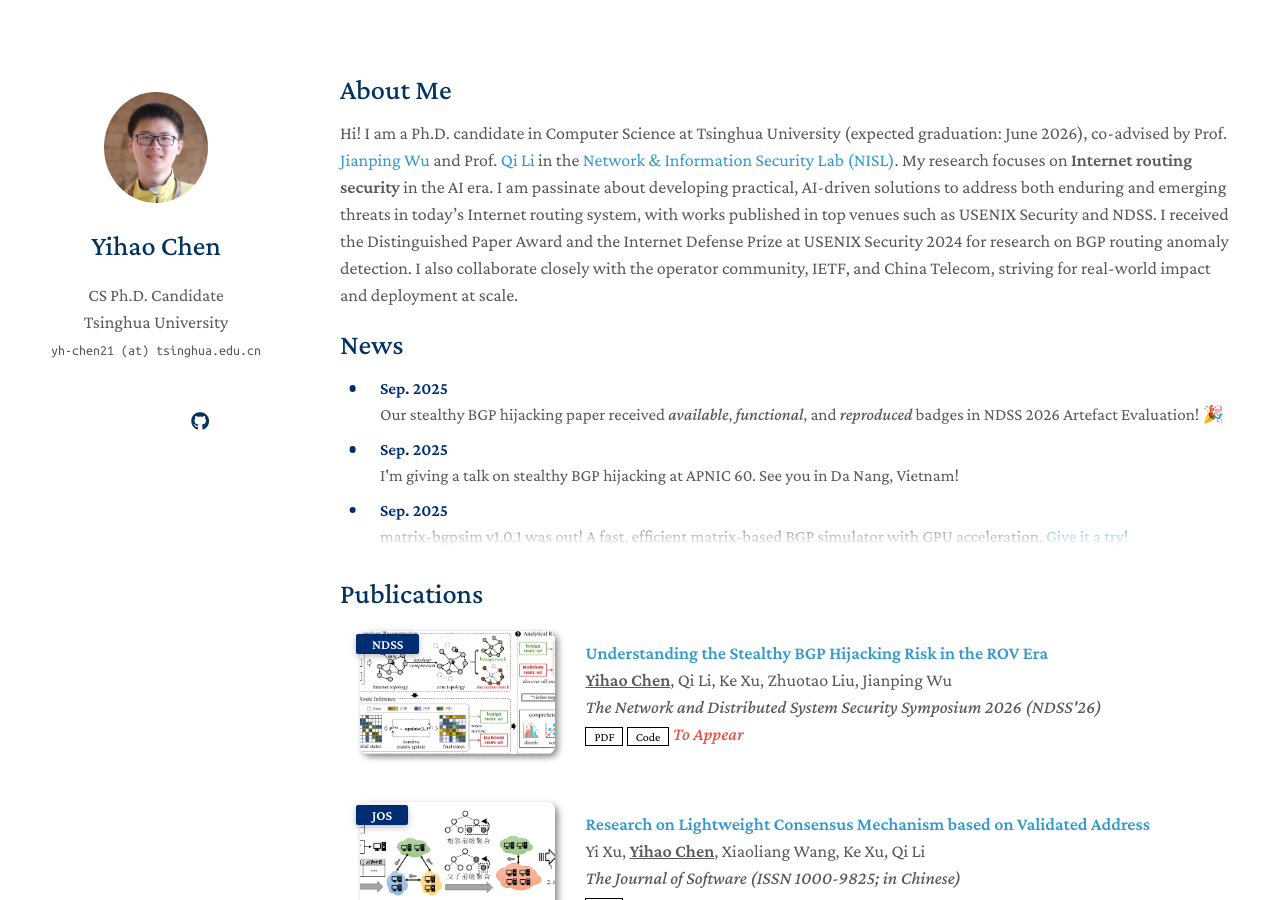
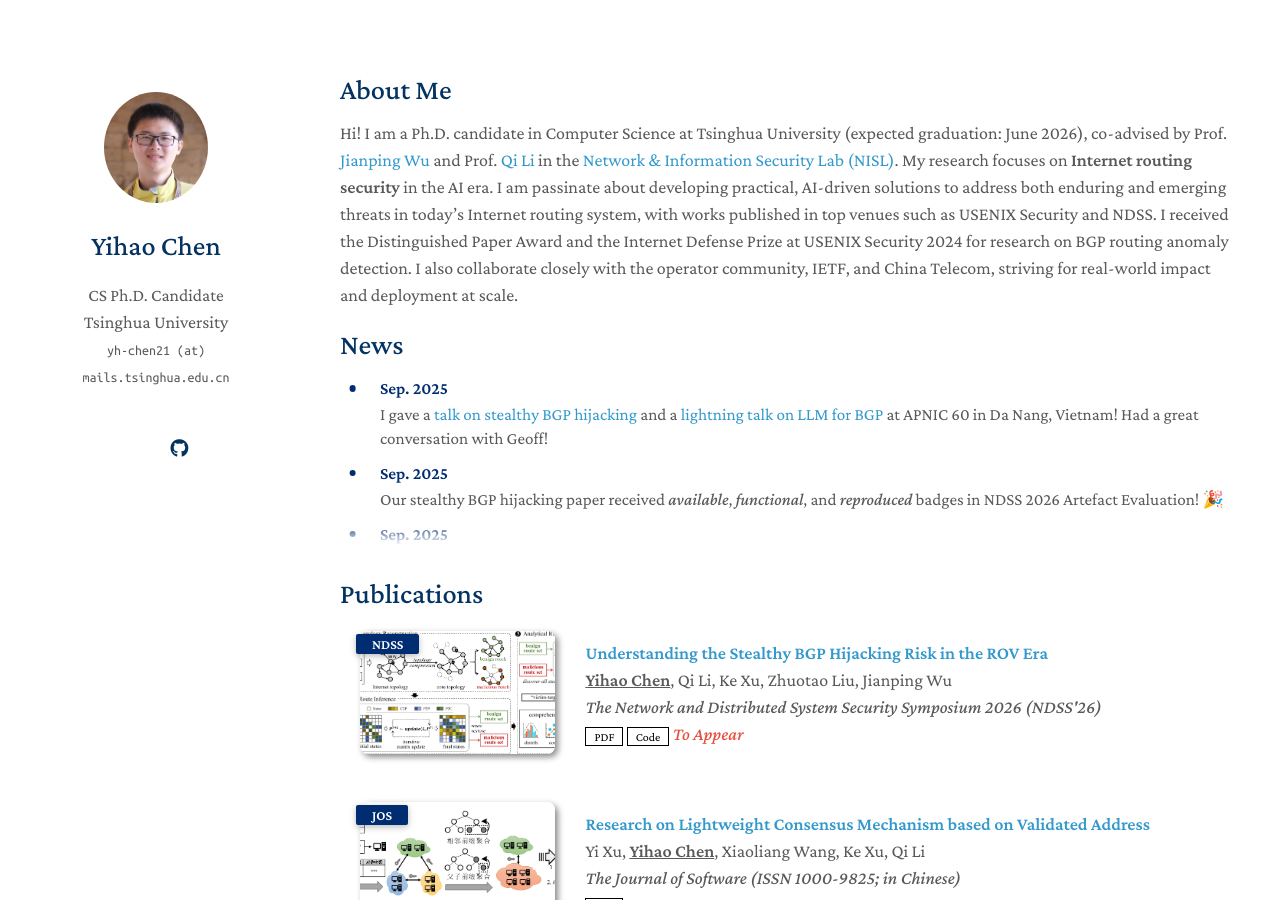
Before and after one commit to PorcupineAndrew/homepage, a Jekyll site: the page built from index.md, in a window 1280 px wide and 900 px high. Built offline with Jekyll 4.4.1, drawn with Linux system fonts in a browser that asks for light colours; a style sheet for code colours, icons or effects is not loaded; our own code applies the rules of GitHub Pages for plain Markdown files.

Commit message:
update reports

```diff
--- a/_config.yml
+++ b/_config.yml
@@ -2,7 +2,7 @@
 title: Yihao Chen
 position: CS Ph.D. Candidate
 affiliation: Tsinghua University
-email: yh-chen21 (at) tsinghua.edu.cn
+email: yh-chen21 (at) mails.tsinghua.edu.cn
 
 # Search Engine Optimization (SEO)
 # The following information is used to improve the website traffic from search engines, e.g., Google.
@@ -16,7 +16,7 @@ google_scholar: https://scholar.google.com/citations?user=HcArcV8AAAAJ
 cv_link: ./assets/files/curriculum_vitae.pdf
 github_link: https://github.com/yhchen-tsinghua
 # linkedin: https://www.linkedin.com/
-# twitter: https://twitter.com/
+twitter: https://x.com/PorcupineAndrew
 
 # Images (e.g., your profile picture and your website's favicon)
 # "favicon" and "favicon_dark" are used for the light and dark modes, respectively.
--- a/_data/news.yml
+++ b/_data/news.yml
@@ -1,10 +1,10 @@
 main:
 
   - date: Sep. 2025
-    content: "Our stealthy BGP hijacking paper received <i>available</i>, <i>functional</i>, and <i>reproduced</i> badges in NDSS 2026 Artefact Evaluation! 🎉"
+    content: 'I gave a <a href="https://www.youtube.com/live/mFcH38Goc7U">talk on stealthy BGP hijacking</a> and a <a href="https://www.youtube.com/live/P_Pui1qBQGs">lightning talk on LLM for BGP</a> at APNIC 60 in Da Nang, Vietnam! Had a great conversation with Geoff!'
 
   - date: Sep. 2025
-    content: I'm giving a talk on stealthy BGP hijacking at APNIC 60. See you in Da Nang, Vietnam!
+    content: "Our stealthy BGP hijacking paper received <i>available</i>, <i>functional</i>, and <i>reproduced</i> badges in NDSS 2026 Artefact Evaluation! 🎉"
 
   - date: Sep. 2025
     content: 'matrix-bgpsim v1.0.1 was out! A fast, efficient matrix-based BGP simulator with GPU acceleration. <a href="https://github.com/yhchen-tsinghua/matrix-bgpsim">Give it a try!</a>'
```
